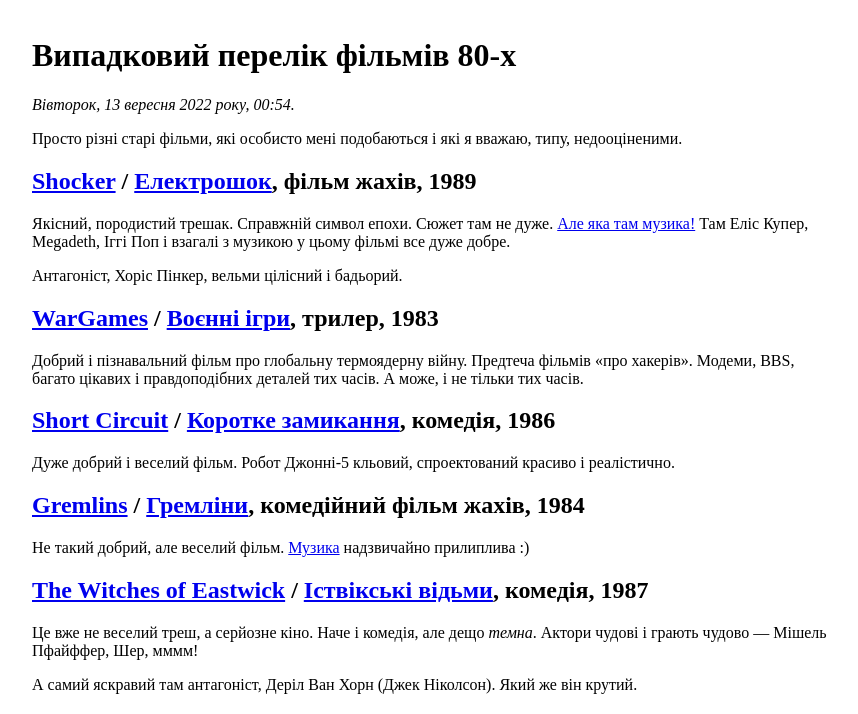
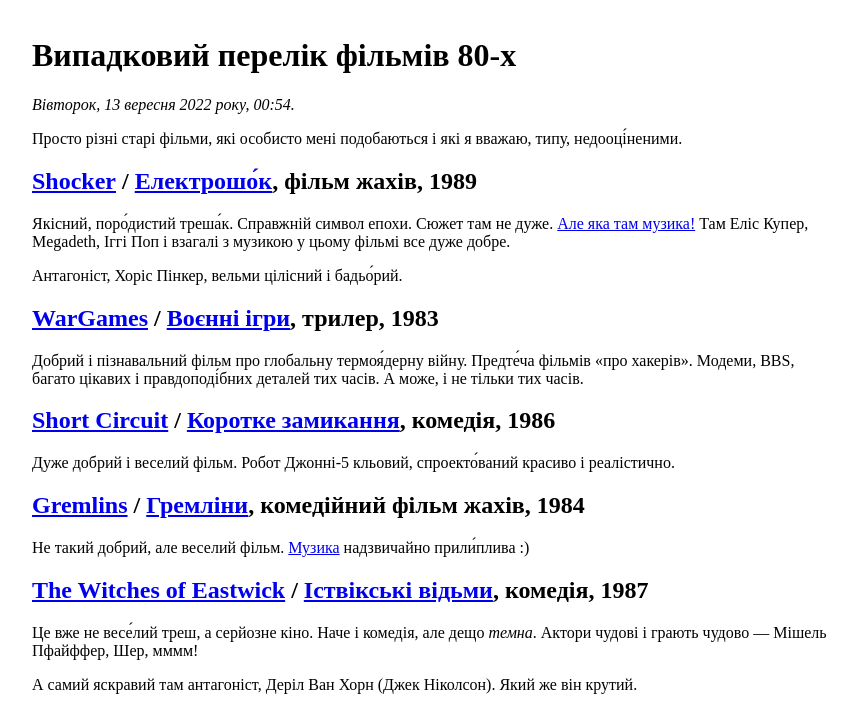
Before and after one commit to dk487/test.de.co.ua, a Jekyll site: the page built from _posts/2022/2022-09-13-80s-random-films.md, in a window 1280 px wide. Shown: the top 714 px of the page, without its empty margins (208-1066 px from the left). Built offline with Jekyll 4.4.1, drawn with Linux system fonts in a browser that asks for light colours.

Commit message:
Add accents for better TTS experience

```diff
--- a/_posts/2022/2022-09-13-80s-random-films.md
+++ b/_posts/2022/2022-09-13-80s-random-films.md
@@ -3,46 +3,46 @@
 date: 2022-09-13 03:54:56 +03:00
 ---
 
-Просто різні старі фільми, які особисто мені подобаються і які я вважаю, типу, недооціненими.
+Просто різні старі фільми, які особисто мені подобаються і які я вважаю, типу, недооці́неними.
 
 
-## [Shocker][1] / [Електрошок][2], фільм жахів, 1989
+## <span lang="en">[Shocker][1]</span> / [Електрошо́к][2], фільм жахів, 1989
 
-Якісний, породистий трешак. Справжній символ епохи. Сюжет там не дуже. [Але яка там музика!][3] Там Еліс Купер, Megadeth, Іггі Поп і взагалі з музикою у цьому фільмі все дуже добре.
+Якісний, поро́дистий треша́к. Справжній символ епохи. Сюжет там не дуже. [Але яка там музика!][3] Там Еліс Купер, Megadeth, Іггі Поп і взагалі з музикою у цьому фільмі все дуже добре.
 
-Антагоніст, Хоріс Пінкер, вельми цілісний і бадьорий.
+Антагоніст, Хоріс Пінкер, вельми цілісний і бадьо́рий.
 
 
-## [WarGames][4] / [Воєнні ігри][5], трилер, 1983
+## <span lang="en">[WarGames][4]</span> / [Воєнні ігри][5], трилер, 1983
 
-Добрий і пізнавальний фільм про глобальну термоядерну війну. Предтеча фільмів «про хакерів». Модеми, BBS, багато цікавих і правдоподібних деталей тих часів. А може, і не тільки тих часів.
+Добрий і пізнавальний фільм про глобальну термоя́дерну війну. Предте́ча фільмів «про хакерів». Модеми, BBS, багато цікавих і правдоподі́бних деталей тих часів. А може, і не тільки тих часів.
 
 
-## [Short Circuit][6] / [Коротке замикання][7], комедія, 1986
+## <span lang="en">[Short Circuit][6]</span> / [Коротке замикання][7], комедія, 1986
 
-Дуже добрий і веселий фільм. Робот Джонні-5 кльовий, спроектований красиво і реалістично.
+Дуже добрий і веселий фільм. Робот Джонні-5 кльовий, спроекто́ваний красиво і реалістично.
 
 
-## [Gremlins][8] / [Гремліни][9], комедійний фільм жахів, 1984
+## <span lang="en">[Gremlins][8]</span> / [Гремліни][9], комедійний фільм жахів, 1984
 
-Не такий добрий, але веселий фільм. [Музика][10] надзвичайно прилиплива :)
+Не такий добрий, але веселий фільм. [Музика][10] надзвичайно прили́плива :)
 
 
-## [The Witches of Eastwick][11] / [Іствікські відьми][12], комедія, 1987
+## <span lang="en">[The Witches of Eastwick][11]</span> / [Іствікські відьми][12], комедія, 1987
 
-Це вже не веселий треш, а серйозне кіно. Наче і комедія, але дещо _темна_. Актори чудові і грають чудово — Мішель Пфайффер, Шер, мммм!
+Це вже не весе́лий треш, а серйозне кіно. Наче і комедія, але дещо _темна_. Актори чудові і грають чудово — Мішель Пфайффер, Шер, мммм!
 
 А самий яскравий там антагоніст, Деріл Ван Хорн (Джек Ніколсон). Який же він крутий.
 
 
-## [Elvira: Mistress of the Dark][13] / [Ельвіра — володарка темряви][14], комедія, 1988
+## <span lang="en">[Elvira: Mistress of the Dark][13]</span> / [Ельвіра — володарка темряви][14], комедія, 1988
 
 Не можу сприймати цей фільм як «жахи». Ви ще «Родину Адамсів» жахами назвіть, ха-ха.
 
 [Музика][19].
 
 
-## [Big Trouble in Little China][15] / [Великий переполох у малому Китаї][16], бойовик, 1986
+## <span lang="en">[Big Trouble in Little China][15]</span> / [Великий переполох у малому Китаї][16], бойовик, 1986
 
 Теж один з символів епохи. Саме так, на мою думку, має виглядати фантастичний бойовик.
 
@@ -51,7 +51,7 @@
 
 Все це були досить відомі фільми. А ось цю перлину, ймовірно, мало хто бачив.
 
-## [Society][17] / [Суспільство][18], жахи, 1989
+## <span lang="en">[Society][17]</span> / [Суспільство][18], жахи, 1989
 
 «По-перше, це красиво».
 
```
Also changed, not shown: _posts/2022/2022-09-12-firmata.md (+11 -11 lines).
